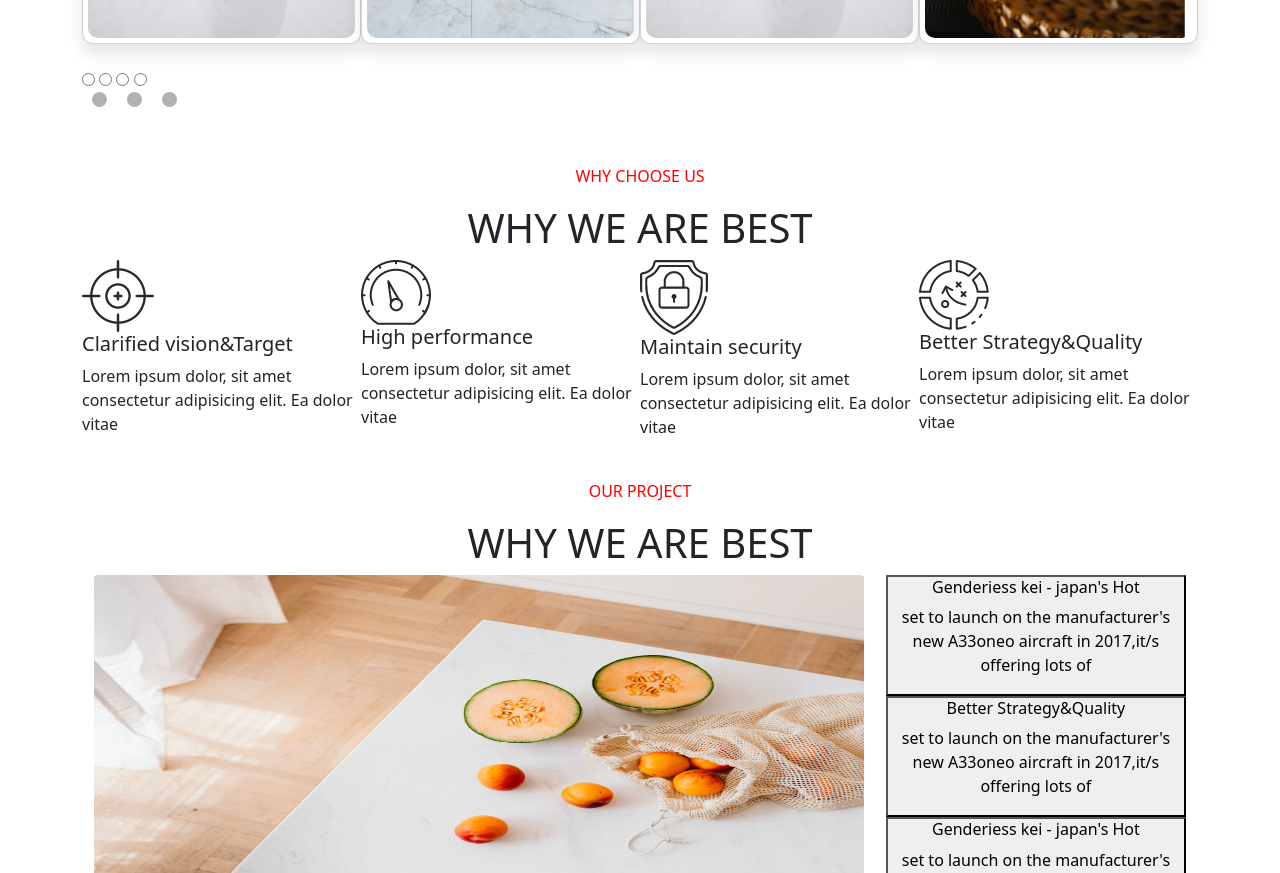
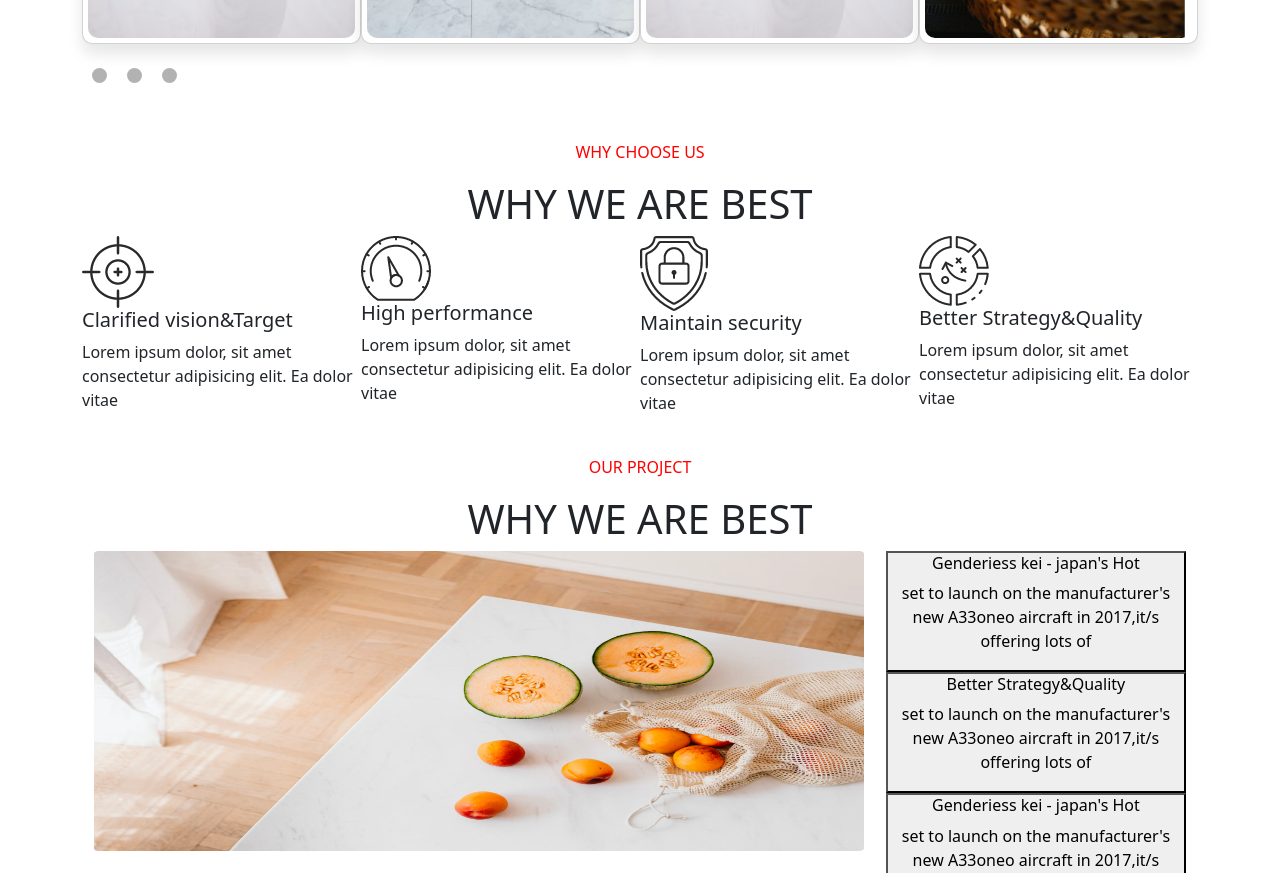
Before and after one commit to 19106128/Yourdomain.com, a plain HTML site: page index.html in a window 1280 px wide. Shown: the part 1309-2182 px from the top of the page. Drawn offline with nearby package versions, Linux system fonts and the light colour scheme.

Commit message:
Update index.html

```diff
--- a/index.html
+++ b/index.html
@@ -159,10 +159,10 @@
 <br>
 
     <div class="container">
-          <input type="radio" class="radio" name="images" id="radio-1">
+<!--           <input type="radio" class="radio" name="images" id="radio-1">
          <input type="radio" class="radio" name="images" id="radio-2">
          <input type="radio" class="radio" name="images" id="radio-3">
-         <input type="radio" class="radio" name="images" id="radio-4">
+         <input type="radio" class="radio" name="images" id="radio-4"> -->
 
         <div>
             <div class="dots">
```
